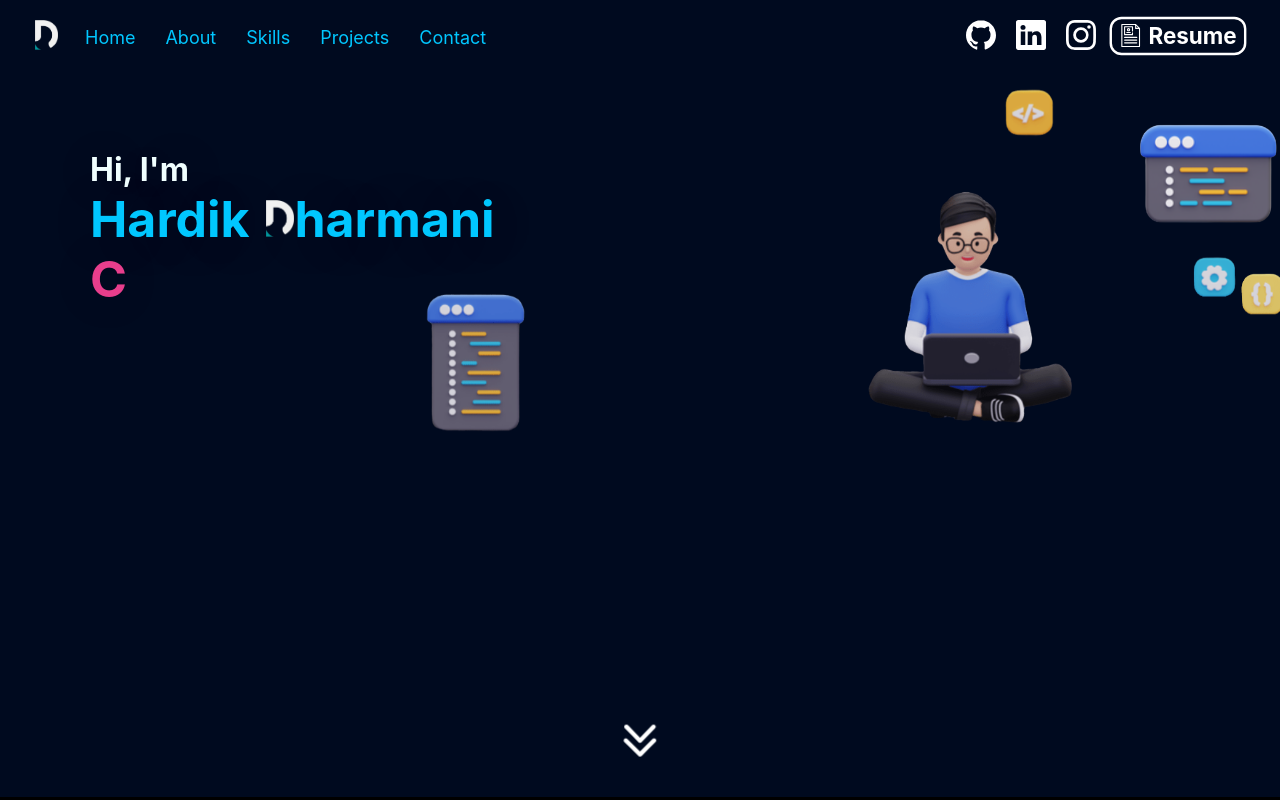
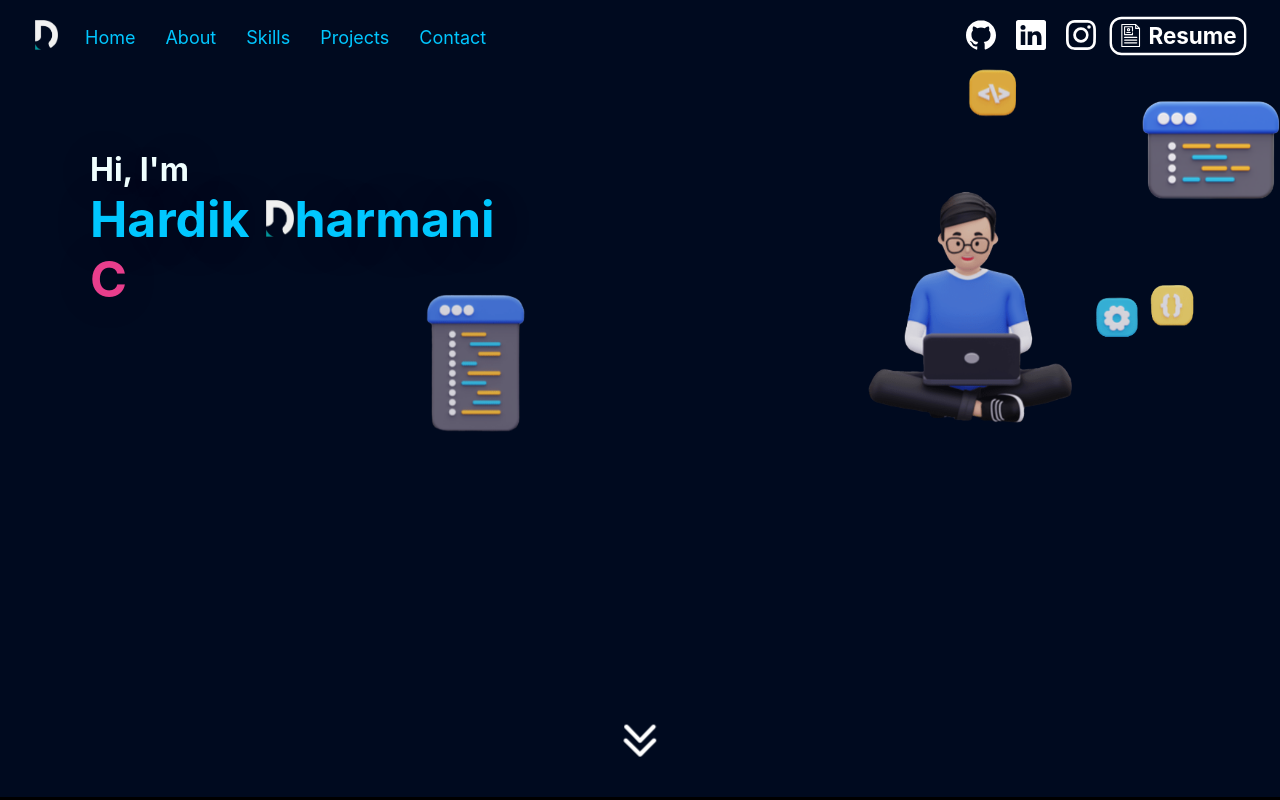
Before and after one commit to Ddharmani3/Portfolio, a React (Create React App) app: page / in a window 1280 px wide. Shown: the top 800 px of the page. Built offline with nearby package versions, Linux system fonts and the light colour scheme.

Commit message:
updated animations of titlebanner

```diff
--- a/src/components/titlebanner.css
+++ b/src/components/titlebanner.css
@@ -97,6 +97,17 @@
 		transform: translatey(0px);
 	}
 }
+@keyframes floatx {
+	0% {
+		transform: translatex(0px);
+	}
+	50% {
+		transform: translatex(-25px);
+	}
+	100% {
+		transform: translatex(0px);
+	}
+}
 
 .ar3d{
   width: 3rem;
@@ -114,21 +125,24 @@
   width: 7rem;
   right: 27.5vw;
   bottom: 17vh;
-  animation: float 5s ease-in-out infinite;
+  animation: float 2.5s ease-in-out infinite;
 }
 
 #d32{
   left: 9vw;
   bottom: 55vh;
   width: 4rem;
-  animation: float 3s ease-in-out infinite;
+  /* animation: float 3s ease-in-out infinite; */
+  transform: translate(-50%, -50%) rotateX(0deg);
+  animation: swirl-backflip 3s ease-in-out infinite;
+  animation-direction: reverse;
 
 }
 #d33{
-  left: 15vw;
+  left: 16vw;
   width: 9rem;
-  bottom: 45vh;
-  animation: float 7s ease-in-out infinite;
+  bottom: 48vh;
+  animation: floatx 3s ease-in-out infinite;
 }
 #d34{
   left: 8vw;
@@ -140,3 +154,61 @@
   bottom: 32vh;
   animation: float 4s ease-in-out infinite;
 }
+
+#rotator {
+  position: relative;
+  width: 5rem;
+  height: 5rem;
+  animation: rotations 5s linear infinite;
+  border-radius: 50%;
+  left: 21rem;
+  bottom: 20rem;
+}
+
+#rotator:before, #rotator:after {
+  position: absolute;
+  content: '';
+  display: block;
+  height: 3rem;
+  width: 3rem;
+  background-size: contain;
+  background-repeat: no-repeat;
+  animation: inherit;
+  animation-direction: reverse;
+}
+
+#rotator:before {
+  background-image: url("/public/3d5.png");
+  top: -.25rem;
+  left: -.25rem;
+
+}
+
+#rotator:after {
+  background-image: url("/public/3d4.png");
+  bottom: -.25rem;
+  right: -.25rem;
+}
+
+
+@keyframes rotations {
+  to { transform: rotate(360deg) }
+}
+
+@keyframes swirl-backflip {
+    0% {
+      transform: translate(-50%, -50%) rotateX(0deg) rotateY(0deg) rotateZ(0deg);
+    }
+    25% {
+      transform: translate(-50%, -50%) rotateX(180deg) rotateY(0deg) rotateZ(180deg);
+    }
+    50% {
+      transform: translate(-50%, -50%) rotateX(180deg) rotateY(180deg) rotateZ(180deg);
+    }
+    75% {
+      transform: translate(-50%, -50%) rotateX(0deg) rotateY(180deg) rotateZ(360deg);
+    }
+    100% {
+      transform: translate(-50%, -50%) rotateX(0deg) rotateY(0deg) rotateZ(360deg);
+    }
+  }
--- a/src/components/titlebanner.js
+++ b/src/components/titlebanner.js
@@ -46,8 +46,11 @@ function titlebanner() {
             <img className='ar3d' id='d31' src="3d1.png" alt="3dmodel" />
             <img className='ar3d' id='d32' src="3d2.png" alt="3dmodel" />
             <img className='ar3d' id='d33' src="3d3.png" alt="3dmodel" />
-            <img className='ar3d' id='d34' src="3d4.png" alt="3dmodel" />
-            <img className='ar3d' id='d35' src="3d5.png" alt="3dmodel" />
+            <div id="rotator">
+
+            {/* <img className='ar3d' id='d34' src="3d4.png" alt="3dmodel" />
+            <img className='ar3d' id='d35' src="3d5.png" alt="3dmodel" /> */}
+            </div>
 
 
           </div>
```
